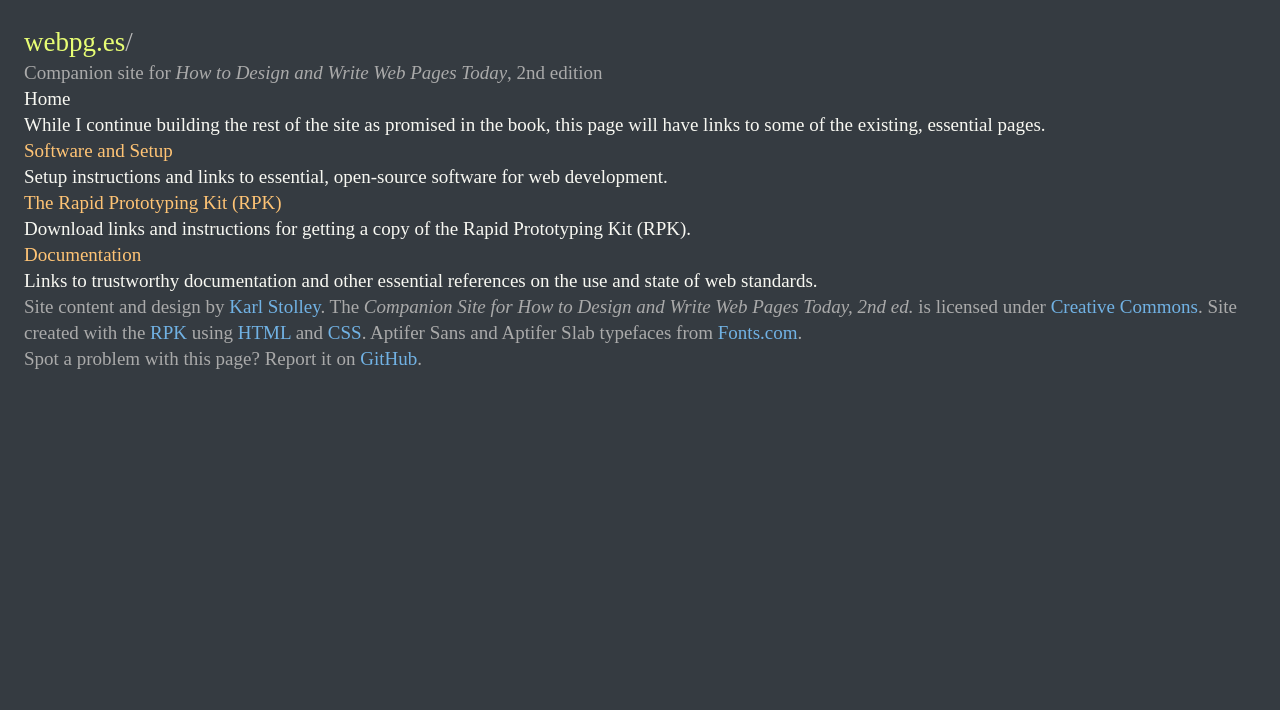
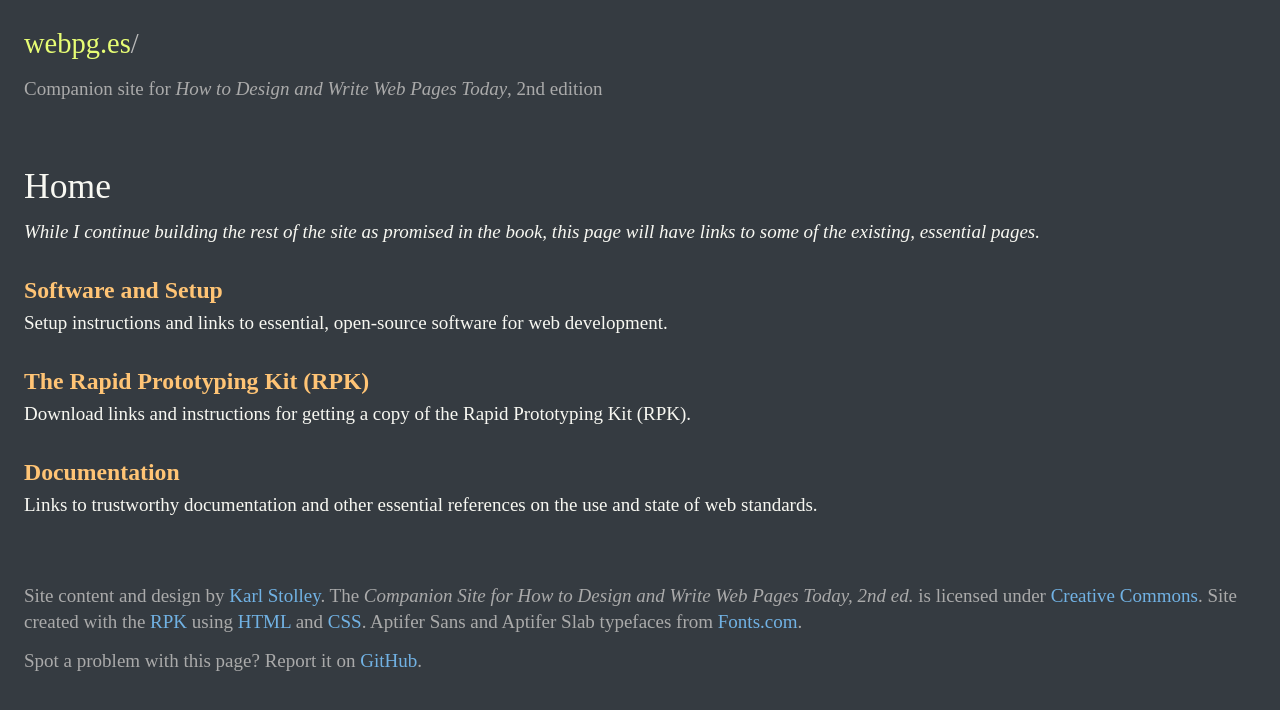
Before and after one commit to karlstolley/webpg.es, a Jekyll site: the page built from index.md, in a window 1280 px wide. Shown: the top 710 px of the page. Built offline with Jekyll 4.4.1, drawn with Linux system fonts in a browser that asks for light colours; nearby versions of some CDN libraries; some web fonts are replaced.

Commit message:
WIP working with spacing and modular scale

```diff
--- a/assets/css/screen.scss
+++ b/assets/css/screen.scss
@@ -29,6 +29,14 @@ a,abbr,acronym,address,applet,article,aside,audio,b,big,blockquote,body,canvas,c
   $dktext: #aaaaaa; // darkened text
   $background: #353b41; // background slate-blue
 
+/*
+  Base font size: 19px;
+  Major 3rd up: 23.75px;
+  Modular Scale (Perfect 5th):
+  http://www.modularscale.com/?19,23.75&px&1.5
+*/
+
+
 
 /* ===== BASE STYLES ============ */
 html {
@@ -57,7 +65,8 @@ nav {
 pre,
 code {
   font-family: Monaco, Menlo, Consolas, "Andale Mono", "Ubuntu Mono", monospace;
-  font-size: 90%;
+  font-size: 15.833px;
+  line-height: 26px;
 }
 li > code,
 p > code {
@@ -77,19 +86,60 @@ footer {
 footer a {
   color: $ltblue;
 }
-h1 {
-   font-size: 27px;
-   line-height: 36px;
-   color: grayscale($ltgreen);
-}
-h1 a {
-  color: $ltgreen;
-}
+
+h3,
+h4,
+h5,
 nav,
 footer,
 .tagline {
   font-family: "Aptifer Sans W04";
   color: $dktext;
+}
+h3,
+h4,
+h5 {
+  color: $text;
+  font-weight: bold;
+}
+h1 {
+  font-size: 28.5px;
+  line-height: 39px; // line and a half
+  color: grayscale($ltgreen);
+}
+h1 a {
+  color: $ltgreen;
+}
+h2 {
+  font-size: 35.625px;
+  line-height: 39px; // line and a half
+  padding-bottom: 13px;
+}
+h3 {
+  font-size: 23.75px;
+  line-height: 39px; // line and a half
+}
+
+p {
+  padding: 13px 0 13px 0;
+}
+h2 + p,
+h3 + p {
+  padding-top: 0;
+}
+h2 + p {
+  font-style: italic;
+}
+p + h2,
+p + h3 {
+  padding-top: 13px;
+}
+li {
+  padding-bottom: 13px;
+}
+#content ul li {
+  list-style-type: square;
+  margin-left: 26px;
 }
 
 /* Responsive Media */
@@ -115,7 +165,12 @@ cite {
 }
 
 /* ===== LAYOUT STYLES ========== */
-
+#header {
+  padding-bottom: 52px;
+}
+#footer {
+  padding-top: 52px;
+}
 
 
 
@@ -131,6 +186,9 @@ cite {
 .rights,
 .colophon {
   display: inline;
+}
+.problems {
+  padding-top: 13px;
 }
 
 
@@ -157,11 +215,10 @@ pre[class*="language-"] {
   word-spacing: normal;
   word-break: normal;
   word-wrap: normal;
-  line-height: 1.5;
 
-  -moz-tab-size: 4;
-  -o-tab-size: 4;
-  tab-size: 4;
+  -moz-tab-size: 2;
+  -o-tab-size: 2;
+  tab-size: 2;
 
   -webkit-hyphens: none;
   -moz-hyphens: none;
@@ -171,8 +228,8 @@ pre[class*="language-"] {
 
 /* Code blocks */
 pre[class*="language-"] {
-  padding: 1em;
-  margin: .5em 0;
+  padding: 13px;
+  margin: 0;
   overflow: auto;
   border-radius: 0.3em;
 }
```
